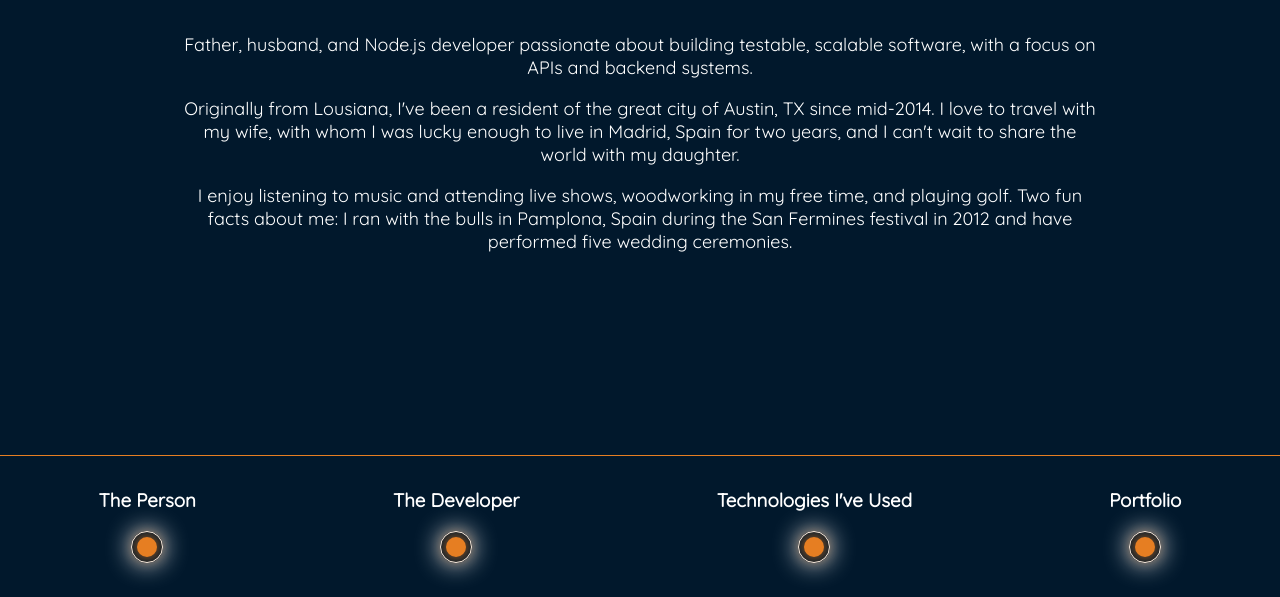
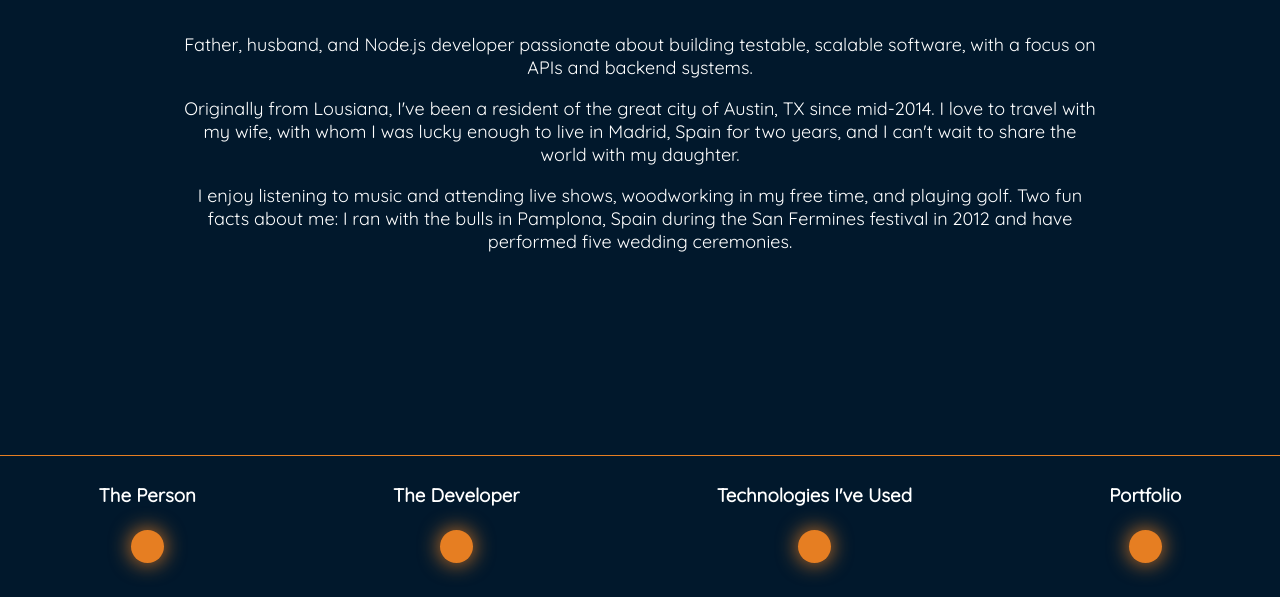
Before and after one commit to dsuare1/portfolio_v2, a React app: page / in a window 1280 px wide. Shown: the part 203-800 px from the top of the page. Built offline with nearby package versions, Linux system fonts and the light colour scheme.

Commit message:
pv2_12 - details in commit comment

```diff
--- a/src/css/style.css
+++ b/src/css/style.css
@@ -125,25 +125,21 @@ body {
 /* pulse animation for section hovers */
 @keyframes pulse {
     0%, 100% {
-        box-shadow: 0 0 0.313em #ffffff;
+        box-shadow: 0 0 0.313em #e67e22;
     }
     50% {
-        box-shadow: 0 0 1.563em #ffffff;
+        box-shadow: 0 0 1.563em #e67e22;
     }
 }
 
-.halo {
+.circle {
     animation: pulse 2s ease-in-out infinite;
-    border: 0.063em solid #ffffff;
-    border-radius: 50%;
-}
-
-.circle {
     background-color: #e67e22;
+    border: none;
     border-radius: 50%;
     box-shadow: 0 0 0.938em #e67e22;
-    height: 1.250em;
+    height: 2.5em;
     margin: 0.313em;
     transition: all 0.2s ease-in-out;
-    width: 1.250em;
+    width: 2.5em;
 }
--- a/src/js/App.js
+++ b/src/js/App.js
@@ -58,7 +58,7 @@ class App extends Component {
       <div id="app">
         <Badge />
         <Copy copy={this.state.copy} />
-        <Horizon onMouseOver={e => this.handleMouseOver(e)} />
+        <Horizon onMouseOver={e => this.handleMouseOver(e)} onFocus={e => this.handleMouseOver(e)} />
       </div>
     );
   }
--- a/src/js/components/Badge.js
+++ b/src/js/components/Badge.js
@@ -36,11 +36,10 @@ class Badge extends Component {
   }
 
   handleClick(e) {
-    e.preventDefault();
-
     copyToClipboard(e.target.innerHTML);
 
     this.setState({
+      hover: true,
       tooltip: 'Copied!',
     });
   }
@@ -76,7 +75,7 @@ class Badge extends Component {
         </div>
         <div className="badge-copy-container">
           <h1 id="badge-email">
-            <button id="badge-email-button" onMouseOver={() => { this.handleMouseIn(); }} onMouseOut={() => { this.handleMouseOut(); }} onClick={(e) => { this.handleClick(e); }}>suarez.derrick@gmail.com</button>
+            <button id="badge-email-button" onMouseOver={() => { this.handleMouseIn(); }} onFocus={() => { this.handleMouseIn(); }} onMouseOut={() => { this.handleMouseOut(); }} onBlur={() => { this.handleMouseOut(); }} onClick={(e) => { this.handleClick(e); }}>suarez.derrick@gmail.com</button>
             <div style={upArrowStyle} />
             <span style={tooltipStyle}>{this.state.tooltip}</span>
           </h1>
--- a/src/js/components/Circle.js
+++ b/src/js/components/Circle.js
@@ -8,10 +8,11 @@ class Circle extends Component {
 
   render() {
     return (
-      <div
+      <button
+        className="circle"
         id={this.props.id}
-        className="circle"
-        onMouseOver={e => this.props.onMouseOver(e)}
+        onMouseOver={(e) => { this.props.onMouseOver(e); }}
+        onFocus={(e) => { this.props.onMouseOver(e); }}
       />
     );
   }
--- a/src/js/components/Horizon.js
+++ b/src/js/components/Horizon.js
@@ -13,27 +13,19 @@ class Horizon extends Component {
       <div id="horizon-container">
         <div className="hover-item">
           <h3>The Person</h3>
-          <div className="halo">
-            <Circle id="person" onMouseOver={e => this.props.onMouseOver(e)} />
-          </div>
+          <Circle id="person" onMouseOver={e => this.props.onMouseOver(e)} onFocus={e => this.props.onMouseOver(e)} />
         </div>
         <div className="hover-item">
           <h3>The Developer</h3>
-          <div className="halo">
-            <Circle id="developer" onMouseOver={e => this.props.onMouseOver(e)} />
-          </div>
+          <Circle id="developer" onMouseOver={e => this.props.onMouseOver(e)} onFocus={e => this.props.onMouseOver(e)} />
         </div>
         <div className="hover-item">
           <h3>Technologies I&apos;ve Used</h3>
-          <div className="halo">
-            <Circle id="technologies" onMouseOver={e => this.props.onMouseOver(e)} />
-          </div>
+          <Circle id="technologies" onMouseOver={e => this.props.onMouseOver(e)} onFocus={e => this.props.onMouseOver(e)} />
         </div>
         <div className="hover-item">
           <h3>Portfolio</h3>
-          <div className="halo">
-            <Circle id="portfolio" onMouseOver={e => this.props.onMouseOver(e)} />
-          </div>
+          <Circle id="portfolio" onMouseOver={e => this.props.onMouseOver(e)} onFocus={e => this.props.onMouseOver(e)} />
         </div>
       </div>
     );
```
